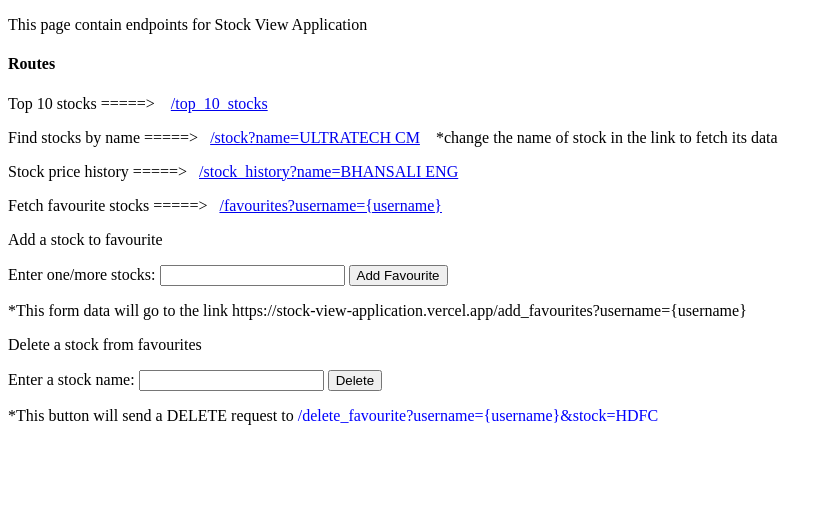
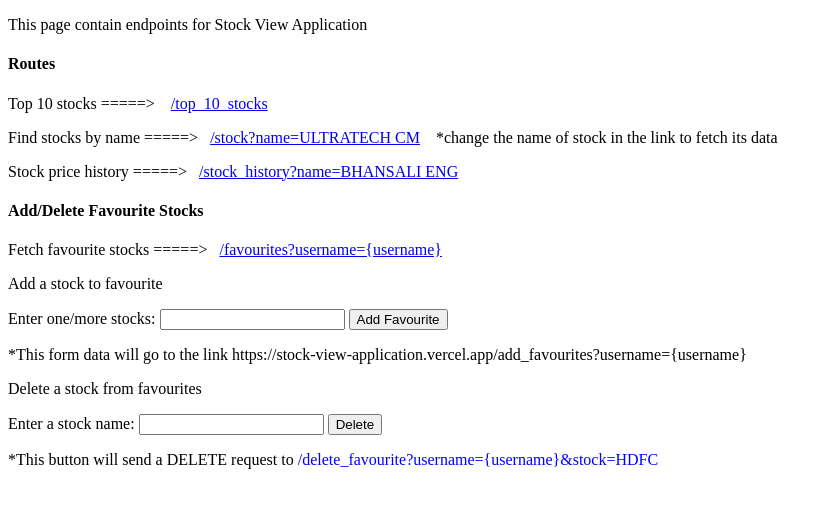
Before and after one commit to shrey265/stock_view_application, a website: page forLoggedUser.html in a window 1280 px wide. Shown: the whole page, without its empty margins (0-832 px from the left). Drawn offline with Linux system fonts and the light colour scheme.

Commit message:
html changes

```diff
--- a/forLoggedUser.html
+++ b/forLoggedUser.html
@@ -14,7 +14,7 @@
         <p>Find stocks by name  =====>&nbsp;&nbsp;&nbsp;<a href="/stock?name=ULTRATECH CM">/stock?name=ULTRATECH CM</a>&nbsp;&nbsp;&nbsp; *change the name of stock in the link to fetch its data</p>
 
         <p>Stock price history  =====>&nbsp;&nbsp;&nbsp;<a href="/stock_history?name=BHANSALI ENG">/stock_history?name=BHANSALI ENG</a>    </p>
-
+        <h4>Add/Delete Favourite Stocks</h4>
         <p>Fetch favourite stocks  =====>&nbsp;&nbsp;&nbsp;<a href="/favourites?username={username}">/favourites?username={username}</a></p>
 
 
```
